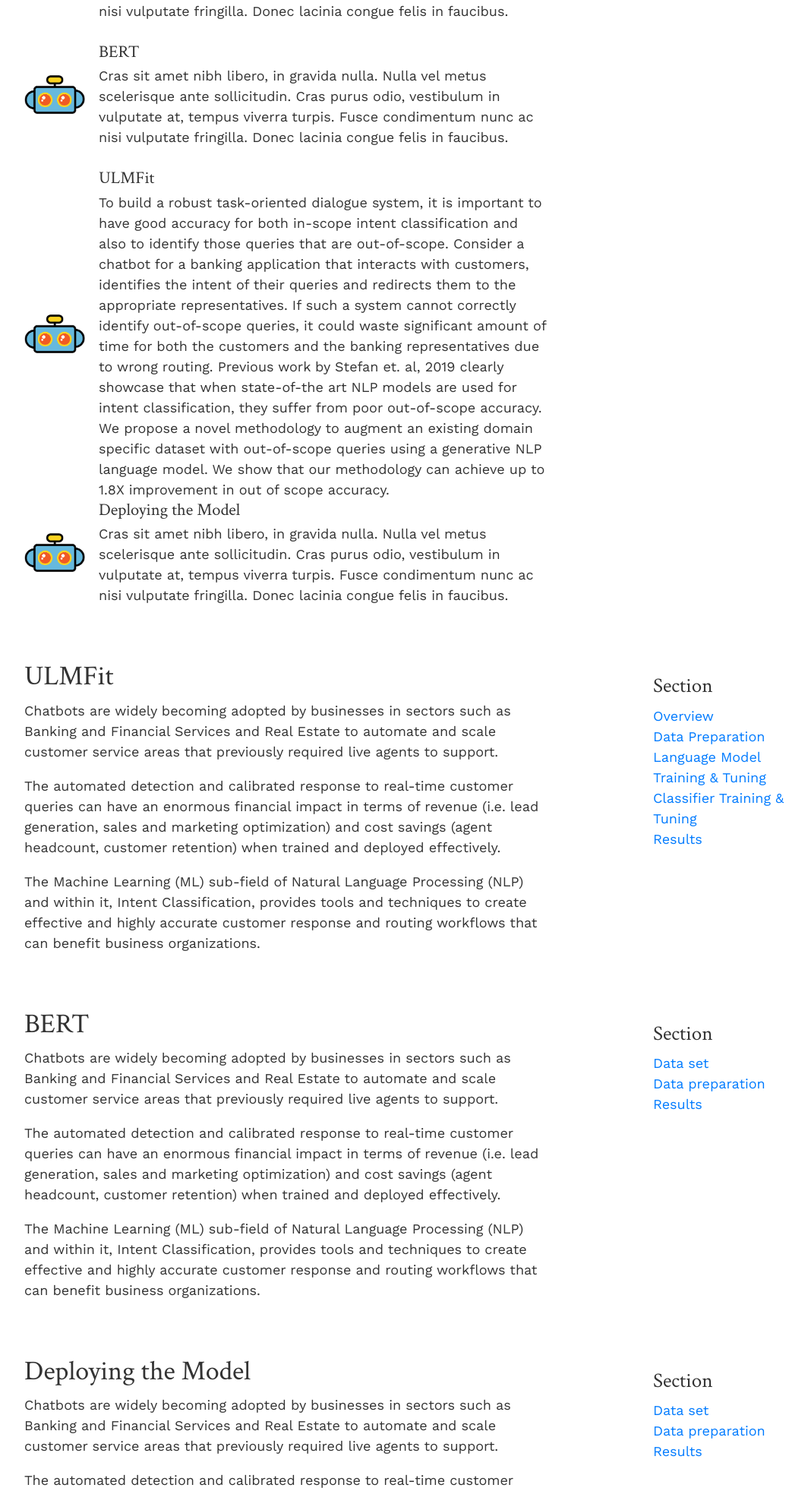
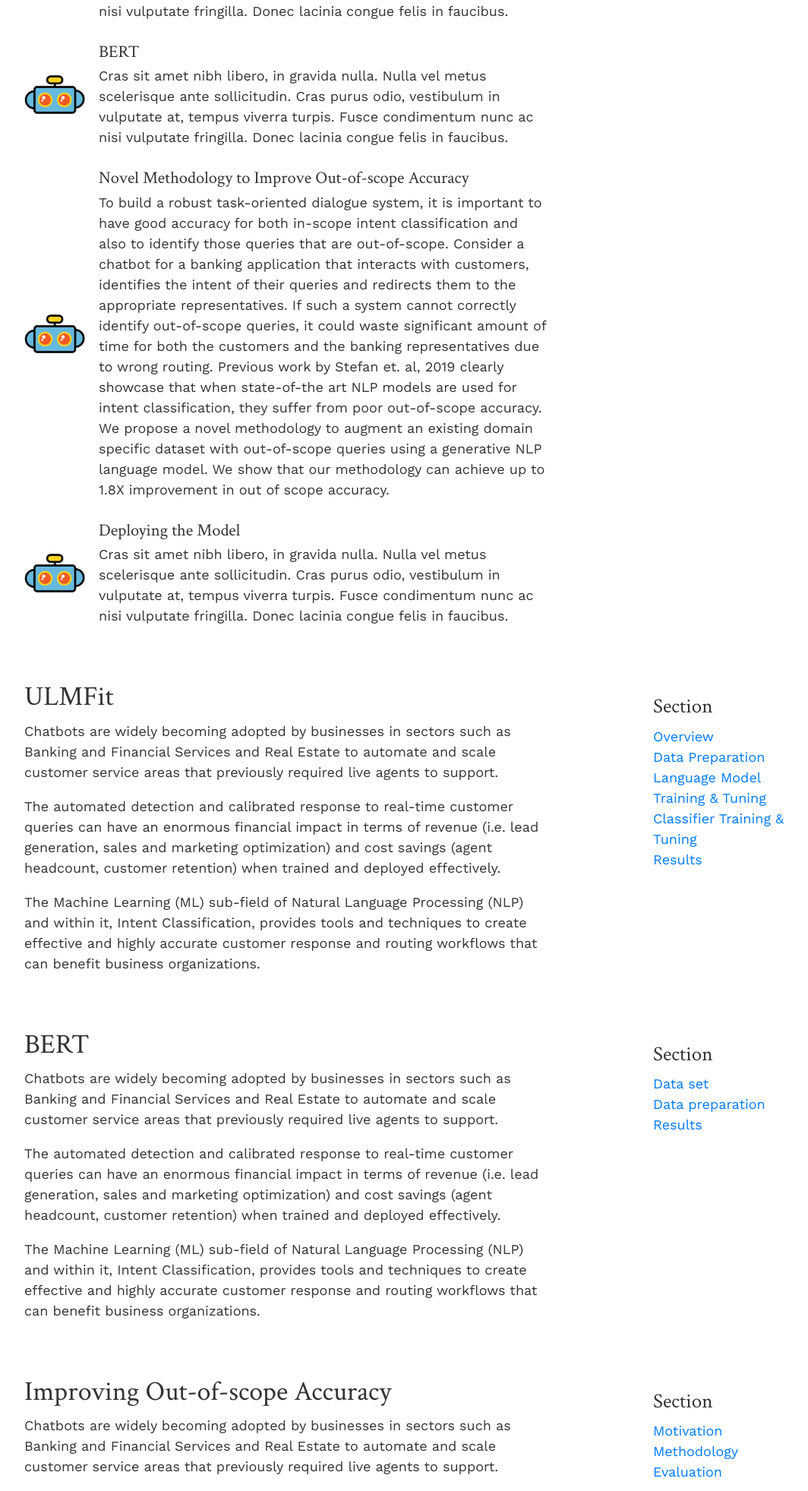
Before and after one commit to acary/chatbot-sml, a Flask app: page / in a window 1280 px wide. Shown: the part 1433-3396 px from the top of the page at 76% size, without its empty margins (83-1147 px from the left). Run offline with Flask 2, Linux system fonts and the light colour scheme; some libraries are stand-ins or nearby versions.

Commit message:
added html for oos content

```diff
--- a/templates/blog_post.html
+++ b/templates/blog_post.html
@@ -12,6 +12,7 @@
   {% include 'media_list.html' %}
   {% include 'ulm_fit.html' %}
   {% include 'bert.html' %}
+  {% include 'oos_accuracy.html' %}
   {% include 'deployment.html' %}
 
 </div><!-- /.container -->
--- a/templates/media_list.html
+++ b/templates/media_list.html
@@ -18,10 +18,10 @@
             Cras sit amet nibh libero, in gravida nulla. Nulla vel metus scelerisque ante sollicitudin. Cras purus odio, vestibulum in vulputate at, tempus viverra turpis. Fusce condimentum nunc ac nisi vulputate fringilla. Donec lacinia congue felis in faucibus.
           </div>
         </li>
-        <li class="media">
-          <img src="{{ url_for('static', filename='img/chatbot.png')}}" alt="Novel Methodology to Improve Out-of-scope Accuracy" class="mr-3 media_list">
+        <li class="media my-4">
+          <img src="{{ url_for('static', filename='img/chatbot.png')}}" alt="Out-of-scope Accuracy" class="mr-3 media_list">
           <div class="media-body">
-            <h5 class="mt-0 mb-1">ULMFit</h5>
+            <h5 class="mt-0 mb-1">Novel Methodology to Improve Out-of-scope Accuracy</h5>
             To build a robust task-oriented dialogue system, it is important to have good accuracy for both in-scope intent classification and also to identify those queries that are out-of-scope. Consider a chatbot for a banking application that interacts with customers, identifies the intent of their queries and redirects them to the appropriate representatives. If such a system cannot correctly identify out-of-scope queries, it could waste significant amount of time for both the customers and the banking representatives due to wrong routing. Previous work by Stefan et. al, 2019 clearly showcase that when state-of-the art NLP models are used for intent classification, they suffer from poor out-of-scope accuracy. We propose a novel methodology to augment an existing domain specific dataset with out-of-scope queries using a generative NLP language model.  We show that our methodology can achieve up to 1.8X improvement in out of scope accuracy.
           </div>
         </li>
--- /dev/null
+++ b/templates/oos_accuracy.html
@@ -0,0 +1,44 @@
+<div class="row">
+
+  <div class="col-sm-8 blog-main">
+
+    <div class="blog-post">
+
+      <h2>Improving Out-of-scope Accuracy</h2>
+
+      <p>Chatbots are widely becoming adopted by businesses in sectors such as Banking and Financial Services and Real Estate to automate and scale customer service areas that previously required live agents to support.<p>
+
+      <p>The automated detection and calibrated response to real-time customer queries can have an enormous financial impact in terms of revenue (i.e. lead generation, sales and marketing optimization) and cost savings (agent headcount,
+        customer
+        retention) when trained and deployed effectively.</p>
+
+      <p>The Machine Learning (ML) sub-field of Natural Language Processing (NLP) and within it, Intent Classification, provides tools and techniques to create effective and highly accurate customer response and routing workflows that can
+        benefit business organizations.</p>
+    </div><!-- /.media_list -->
+
+  </div><!-- /.blog-main -->
+
+  <div class="col-sm-3 offset-sm-1 blog-sidebar">
+    <!-- <div class="sidebar-module sidebar-module-inset">
+      <h4>About</h4>
+      <p>The final project for Scalable Machine Learning, Fall 2019.</p>
+    </div> -->
+    <div class="sidebar-module">
+      <h4>Section</h4>
+      <ol class="list-unstyled">
+        <li><a href="#">Motivation</a></li>
+        <li><a href="#">Methodology</a></li>
+        <li><a href="#">Evaluation</a></li>
+      </ol>
+    </div>
+    <div class="sidebar-module">
+      <!-- <h4>Links</h4>
+      <ol class="list-unstyled">
+        <li><a href="#">Andy</a></li>
+        <li><a href="#">Bhargavi</a></li>
+        <li><a href="#">Rajkumar</a></li>
+      </ol> -->
+    </div>
+  </div><!-- /.blog-sidebar -->
+
+</div><!-- /.row -->
```
